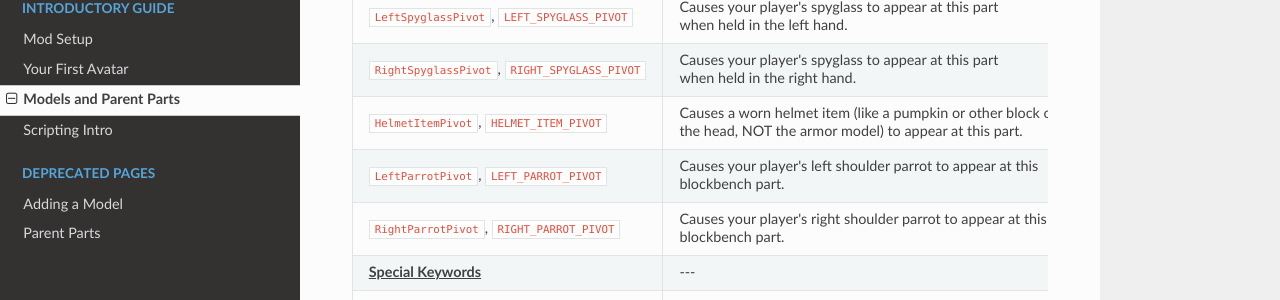
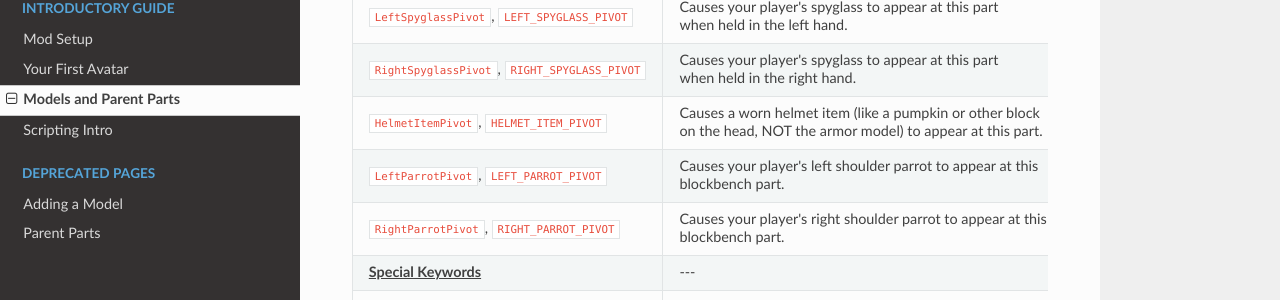
Before and after one commit to Moonlight-Maya/LimitsFiguraDocs, an MkDocs documentation site: the page built from docs/guides/first_avatar/p2_model.md, in a window 1280 px wide and 900 px high, scrolled down 1906 px. Shown: the part 154-454 px from the top of the window. Built offline with MkDocs 1.6.1, drawn with Linux system fonts in a browser that asks for light colours; nearby versions of some CDN libraries.

```diff
--- a/docs/guides/first_avatar/p2_model.md
+++ b/docs/guides/first_avatar/p2_model.md
@@ -43,9 +43,9 @@ Using certain special words, called "Keywords", at the **start** of a Blockbench
 | `RightItemPivot`, `RIGHT_ITEM_PIVOT` | Causes your player's right item to appear at this part. |
 | `LeftSpyglassPivot`, `LEFT_SPYGLASS_PIVOT` | Causes your player's spyglass to appear at this part<br />  when held in the left hand. |
 | `RightSpyglassPivot`, `RIGHT_SPYGLASS_PIVOT` | Causes your player's spyglass to appear at this part<br />  when held in the right hand. |
-| `HelmetItemPivot`, `HELMET_ITEM_PIVOT` | Causes a worn helmet item (like a pumpkin or other block on <br /> the head, NOT the armor model) to appear at this part. |
-| `LeftParrotPivot`, `LEFT_PARROT_PIVOT` | Causes your player's left shoulder parrot to appear at this<br />  blockbench part. |
-| `RightParrotPivot`, `RIGHT_PARROT_PIVOT` | Causes your player's right shoulder parrot to appear at this<br />  blockbench part. |
+| `HelmetItemPivot`, `HELMET_ITEM_PIVOT` | Causes a worn helmet item (like a pumpkin or other block <br /> on the head, NOT the armor model) to appear at this part. |
+| `LeftParrotPivot`, `LEFT_PARROT_PIVOT` | Causes your player's left shoulder parrot to appear at this<br /> blockbench part. |
+| `RightParrotPivot`, `RIGHT_PARROT_PIVOT` | Causes your player's right shoulder parrot to appear at this<br /> blockbench part. |
 | <u>**Special Keywords**</u> | --- |
 | `World`, `WORLD` | Causes this blockbench part to appear in the world itself,<br />  and not attached to your player. It will likely need to be <br /> moved through scripting in order to set its <br />position to be near your player, instead of <br /> near 0,0,0 in the world. |
 | `Hud`, `HUD`, `Gui`, `GUI` | Causes this part to be drawn directly on your screen.<br />  The coordinates 0,0 are in the top left of the screen. <br /> The negative X direction is to the right, and <br /> the negative Y direction is down. |
```
